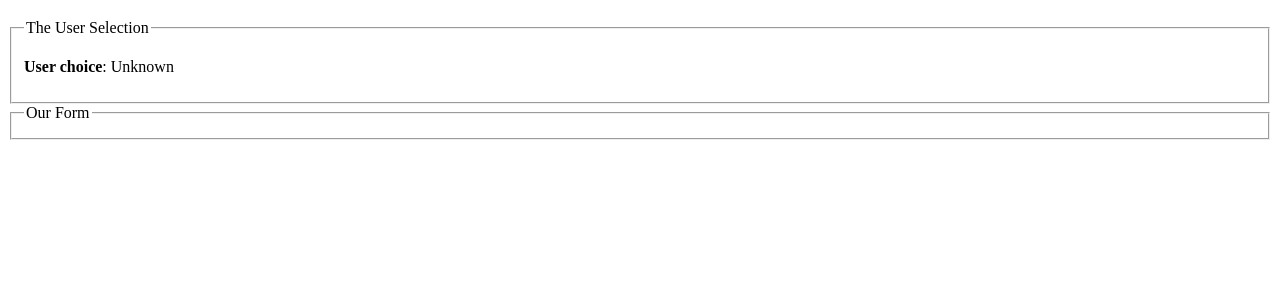
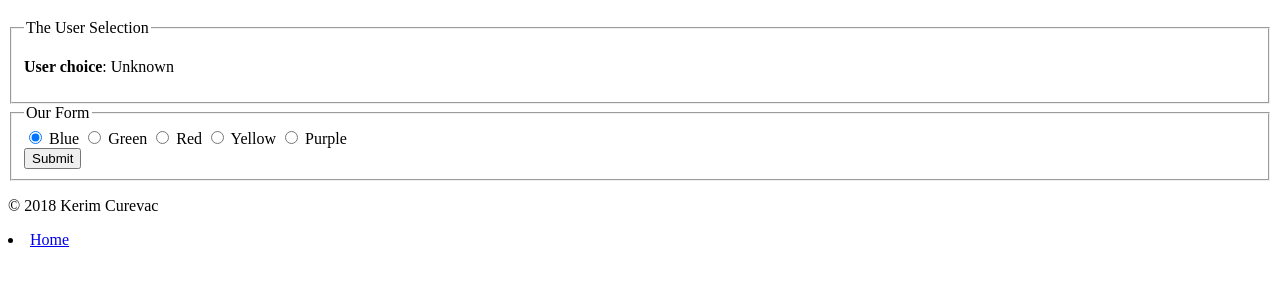
Before and after one commit to curevack/curevack.github.io, a plain HTML site: page javascripts-tests/radio-choices.html in a window 1280 px wide. Shown: the part 61-344 px from the top of the page. Drawn offline with Linux system fonts and the light colour scheme.

Commit message:
Update radio-choices.html

```diff
--- a/javascripts-tests/radio-choices.html
+++ b/javascripts-tests/radio-choices.html
@@ -6,7 +6,7 @@
     <meta http-equiv="X-UA-Compatible" content="ie=edge">
     <title>Radio Choices</title>
     <script src="radio-choices.js"></script>
-    <link rel="stylesheet" href="../styles/styles.css">
+    <link id="lstyle" rel="stylesheet" href="radiostyles/default.css">
   </head>
 
   <body>
@@ -26,13 +26,32 @@
       <section id="form-section">
        <fieldset>
          <legend>Our Form</legend>
-         <!-- OUR FORM GOES HERE -->
+            <form id="sort-type" action="goThere">
+                <input type="radio" id="blue" name="sorter" value="Blue" checked>
+                <label for="blue">Blue</label>
+
+                <input type="radio" id="green" name="sorter" value="Green">
+                <label for="green">Green</label>
+
+                <input type="radio" id="red" name="sorter" value="Red">
+                <label for="red">Red</label>
+
+                <input type="radio" id="yellow" name="sorter" value="Yellow">
+                <label for="yellow">Yellow</label>
+
+                <input type="radio" id="purple" name="sorter" value="Purple">
+                <label for="purple">Purple</label>
+                  <div>
+                    <input class="btn-padding" type="submit" value="Submit">
+                  </div>
+            </form>
        </fieldset>
       </section>
     </main>
 
     <footer>
-
+        <p>© 2018 Kerim Curevac</p>
+        <li><a href="https://curevack.github.io">Home</a></li>
     </footer>
 
   </body>
```
